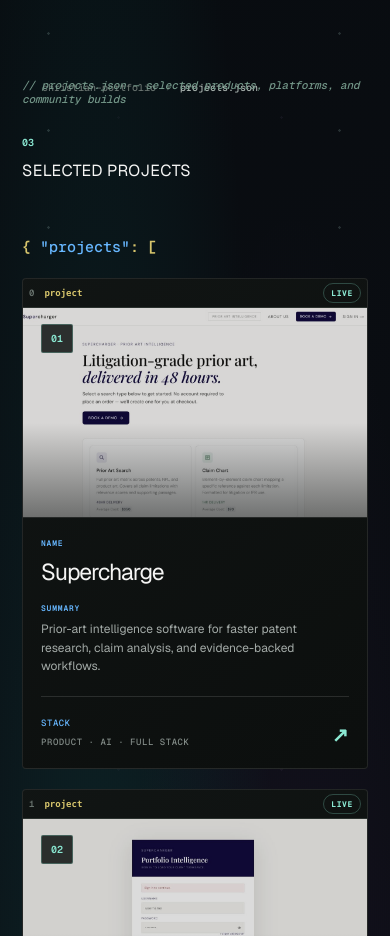
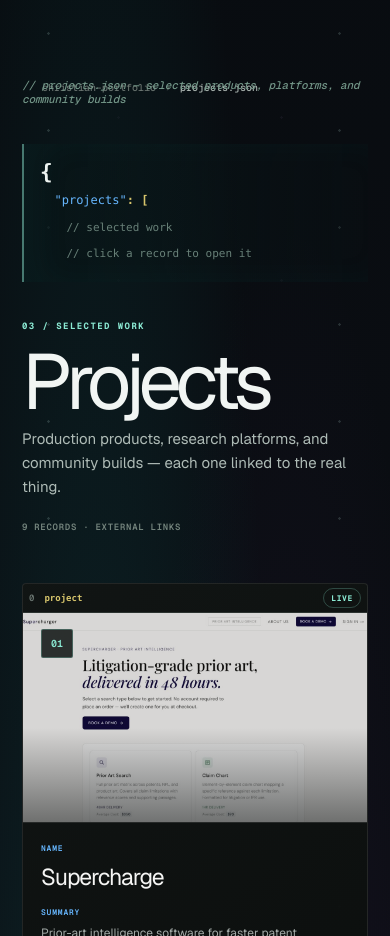
Before and after one commit to ChrisBakhit/christian-portfolio, a Next.js app: page / in a window 390 px wide. Shown: the part 6040-6976 px from the top of the page. Built offline with nearby package versions, Linux system fonts and the light colour scheme.

Commit message:
Blend JSON framing with project presentation

```diff
--- a/app/navigation.css
+++ b/app/navigation.css
@@ -289,6 +289,10 @@
 .blackHoleScene:is(:hover,:focus-visible,:active) .gravityLabel { color:#8ca59b; }
 .blackHoleScene:is(:hover,:focus-visible,:active) + .educationDocument { transform:translateX(-12px) scale(.985); }
 .resume .sectionTitle,.projects .sectionTitle { margin-bottom: 54px; }
+.projectsPrelude { display:grid; grid-template-columns:minmax(220px,.52fr) minmax(0,1fr); gap:clamp(34px,7vw,110px); align-items:end; width:min(100%,1080px); margin:48px auto 58px; }
+.projectsCodePanel { display:grid; gap:8px; align-content:start; padding:22px 24px; border-left:2px solid rgba(139,233,211,.48); background:linear-gradient(90deg,rgba(9,22,24,.72),rgba(9,22,24,.18)); color:#d7c56c; font:600 14px/1.65 var(--font-mono); box-shadow:inset 18px 0 32px rgba(26,124,120,.06); }
+.projectsCodePanel code { display:block; white-space:pre; }.projectsCodePanel code:first-child { color:#eef4f1; font-size:25px; line-height:1; }.projectsCodePanel b { color:#67b7ff; font-weight:500; }.projectsCodePanel .codeDim { color:#688078; font-size:11px; font-weight:500; }
+.projectsReadable { max-width:510px; padding-bottom:4px; }.projectEyebrow { color:#8be9d3; font:650 9px var(--font-mono); letter-spacing:.16em; }.projectsReadable h2 { margin:12px 0 12px; color:#f1f5f3; font-size:clamp(48px,6vw,86px); line-height:.86; letter-spacing:-.075em; }.projectsReadable p { max-width:430px; margin:0; color:#aebbb6; font-size:15px; line-height:1.6; }.projectCount { display:inline-block; margin-top:22px; color:#74847d; font:600 9px var(--font-mono); letter-spacing:.08em; text-transform:uppercase; }
 .resumeList { position: relative; }
 .resumeList:before { content:""; position:absolute; top:0; bottom:0; left:190px; width:1px; background:linear-gradient(180deg,transparent,rgba(139,233,211,.22) 5%,rgba(139,233,211,.08) 95%,transparent); }
 .resumeItem { position:relative; padding:36px 22px 36px 0; transition:background .25s ease,padding-left .25s ease; }
@@ -403,6 +407,8 @@
 }
 
 @media(max-width: 850px) {
+  .projectsPrelude { grid-template-columns:1fr; gap:30px; margin-top:38px; margin-bottom:42px; }
+  .projectsReadable { max-width:620px; }
   .profileSatellite { right:2vw; opacity:.42; transform:scale(.82); transform-origin:top right; }
   .contactSignalArt { right:-70px; top:auto; bottom:86px; opacity:.18; transform:scale(.82); transform-origin:center bottom; }
   .projectGrid { grid-template-columns:1fr; width:min(100%,520px); margin:0 auto; }
@@ -433,6 +439,9 @@
 }
 
 @media(max-width: 540px) {
+  .projectsCodePanel { padding:18px 16px; font-size:12px; }
+  .projectsCodePanel code:first-child { font-size:21px; }
+  .projectsReadable h2 { font-size:20vw; }
   .profileSatellite { display:none; }
   .contactSignalArt { right:-82px; top:auto; bottom:66px; width:270px; height:205px; opacity:.2; transform:scale(.78); transform-origin:center bottom; }
   .profileWrap { width:min(100%,370px); }
--- a/app/page.tsx
+++ b/app/page.tsx
@@ -381,8 +381,7 @@
         <div className="projectAsteroids" aria-hidden="true"><i /><i /><i /><i /><i /><i /><i /><i /><i /><i /><i /><i /></div>
         <div className="editorCrumb"><span>christian-portfolio</span><b>›</b><strong>projects.json</strong></div>
         <p className="codeComment" data-reveal>// projects.json — selected products, platforms, and community builds</p>
-        <div className="sectionTitle" data-reveal><span>03</span><h2>Selected projects</h2></div>
-        <code className="jsonRoot" data-reveal><span>{`{`}</span> <b>&quot;projects&quot;</b>: [</code>
+        <div className="projectsPrelude" data-reveal><div className="projectsCodePanel" aria-label="Projects JSON structure"><code><span>{`{`}</span></code><code>&nbsp;&nbsp;<b>&quot;projects&quot;</b>: [</code><code className="codeDim">&nbsp;&nbsp;&nbsp;&nbsp;// selected work</code><code className="codeDim">&nbsp;&nbsp;&nbsp;&nbsp;// click a record to open it</code></div><div className="projectsReadable"><span className="projectEyebrow">03 / SELECTED WORK</span><h2>Projects</h2><p>Production products, research platforms, and community builds — each one linked to the real thing.</p><span className="projectCount">{projects.length} records · external links</span></div></div>
         <div className="projectGrid">
           {projects.map(([title, description, tags, href, image], index) => <a href={href} target="_blank" rel="noreferrer" className="projectCard" key={title} data-reveal><div className="jsonRecord"><span>{index}</span><code>project</code><b className={`projectStatus status${projectStatus(title)}`}>{projectStatus(title)}</b></div><div className="projectVisual"><img src={image} alt={`${title} website preview`} /><span className="cardNumber">{String(index + 1).padStart(2, "0")}</span></div><div className="projectCopy"><small>name</small><h3>{title}</h3><small>summary</small><p>{description}</p></div><footer><span><i>stack</i>{tags}</span><b aria-hidden="true">↗</b></footer></a>)}
         </div>
```
